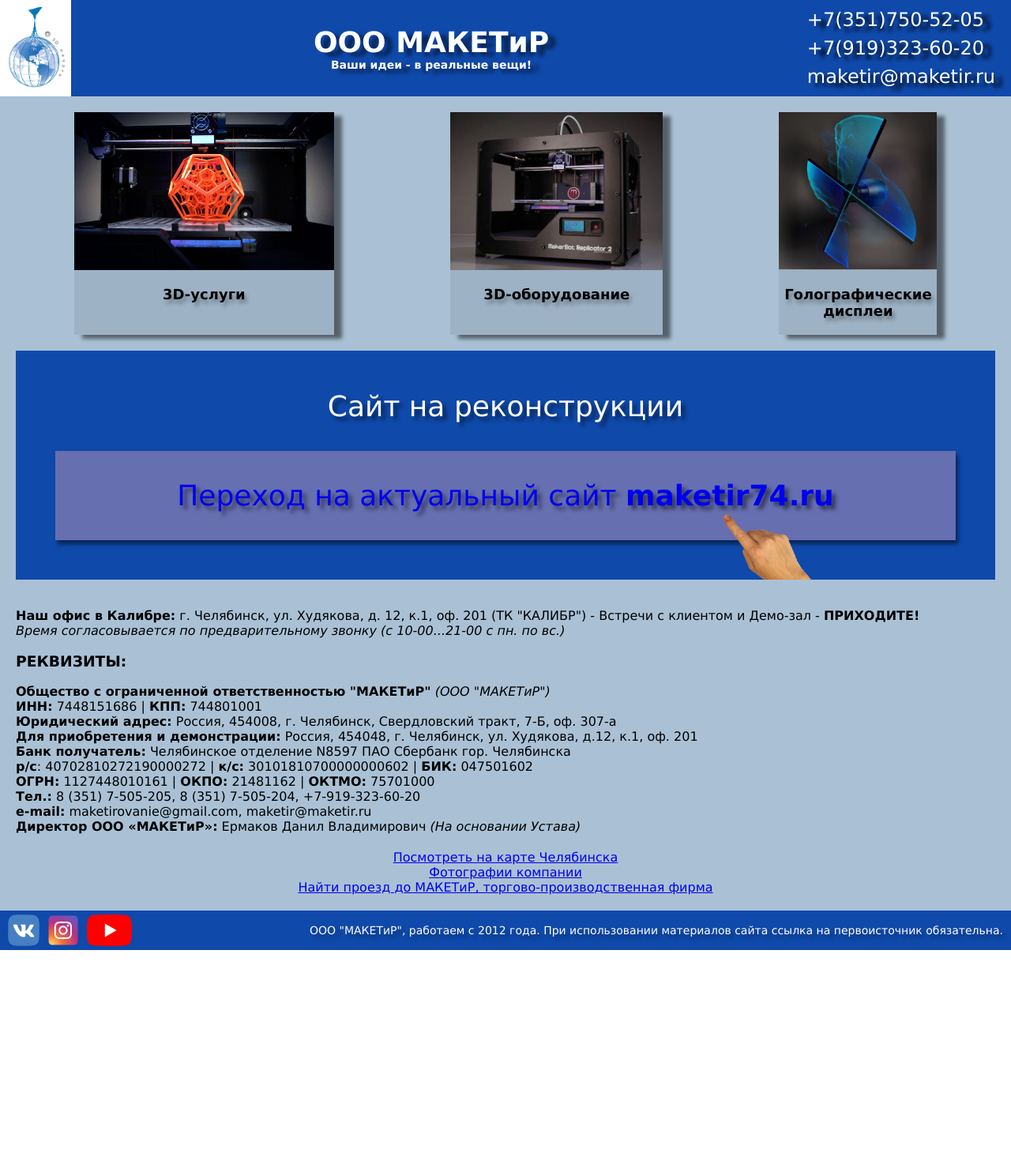
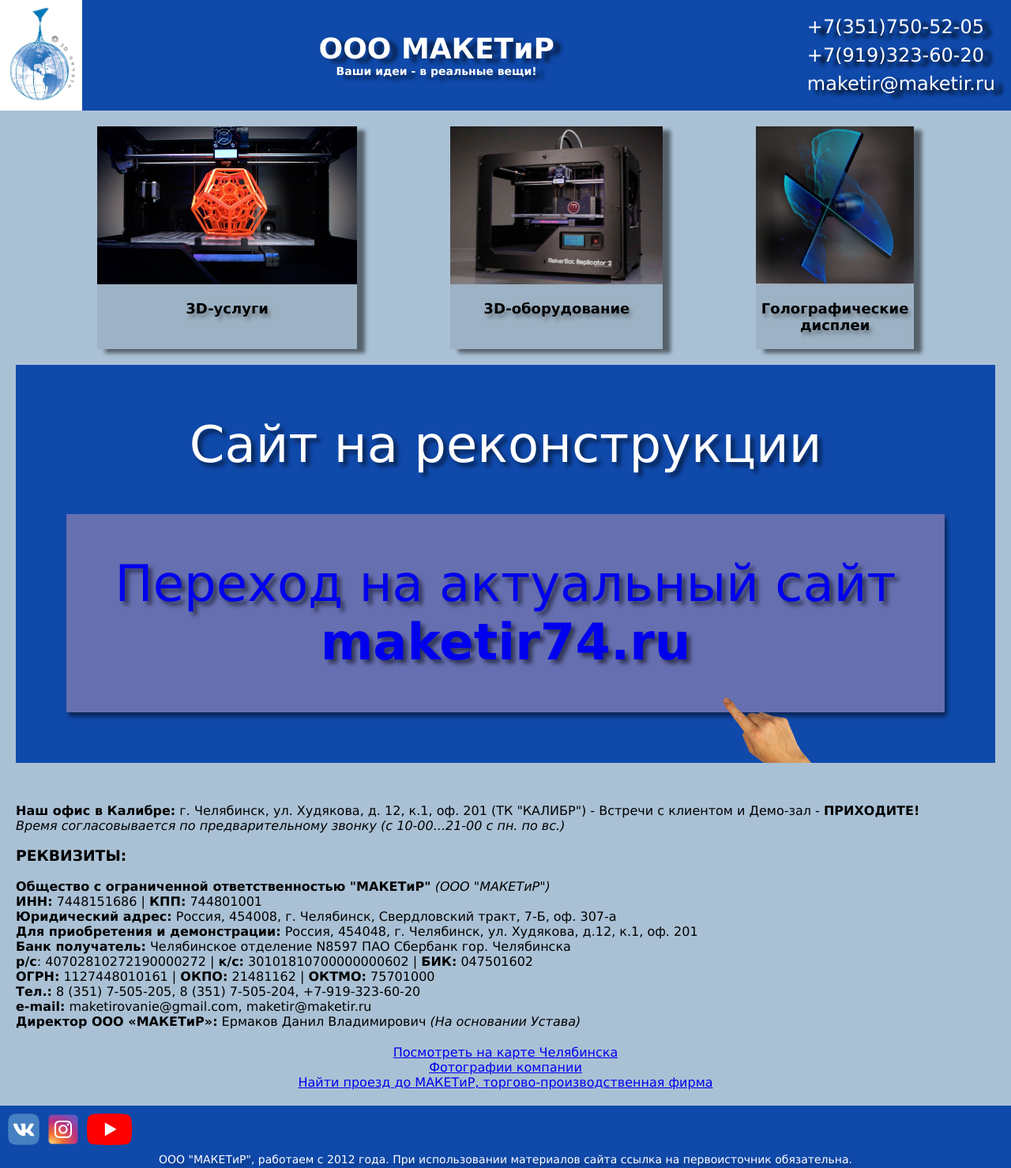
Before and after one commit to domstrueboy/maketir-stab, a plain HTML site: page index.html in a window 1280 px wide. Shown: the whole page at 79% size. Before the commit the page ends 1203 px from the top, so only its background shows below. Drawn offline with Linux system fonts and the light colour scheme; a script that the page names is missing.

Commit message:
other changes

```diff
--- a/index.html
+++ b/index.html
@@ -9,6 +9,7 @@
 </head>
 <body>
     <header>
+        <div class="header-wrapper">
             <img
                 class="logo"
                 src="img/logo.jpg"
@@ -19,6 +20,7 @@
                 </div>
                 <div class="moto">
                     Ваши идеи - в реальные вещи!
+                </div>
             </div>
         </div>
         <div class="contacts">
@@ -81,7 +83,7 @@
                 <a href="http://2gis.ru/chelyabinsk/center/61.369207,55.14808/zoom/16/routeTab/rsType/bus/to/61.369207,55.14808╎МАКЕТиР, торгово-производственная фирма?utm_medium=widget-source&utm_campaign=firmsonmap&utm_source=route">Найти проезд до МАКЕТиР, торгово-производственная фирма</a>
             </div>
             <script charset="utf-8" src="https://widgets.2gis.com/js/DGWidgetLoader.js"></script>
-            <script charset="utf-8">new DGWidgetLoader({"width":640,"height":600,"borderColor":"#a3a3a3","pos":{"lat":55.14873918833709,"lon":61.369199752807624,"zoom":16},"opt":{"city":"chelyabinsk"},"org":[{"id":"70000001017968915"}]});</script>
+            <script charset="utf-8">new DGWidgetLoader({"width":"100%","height":600,"borderColor":"#a3a3a3","pos":{"lat":55.14873918833709,"lon":61.369199752807624,"zoom":16},"opt":{"city":"chelyabinsk"},"org":[{"id":"70000001017968915"}]});</script>
             <noscript style="color:#c00;font-size:16px;font-weight:bold;">Виджет карты использует JavaScript. Включите его в настройках вашего браузера.</noscript>
         </section>
     </main>
@@ -103,10 +105,10 @@
                 </a>
             </li>
         </ul>
-        <span class="success">
+        <div>
             ООО "МАКЕТиР", работаем с 2012 года.
             При использовании материалов сайта ссылка на первоисточник обязательна.
-        </span>
+        </div>
     </footer>
 </body>
 </html>
--- a/style.css
+++ b/style.css
@@ -1,6 +1,7 @@
 body {
     font-family: Verdana, Geneva, Tahoma, sans-serif;
     margin: 0;
+    min-width: 320px;
 }
 ul {
     margin: 0;
@@ -13,33 +14,37 @@
     transform: scale(1.01);
     transition: .1s;
 }
-:root {
-    --header-height: 122px;
-    --footer-height: 50px;
-}
 header {
-    height: var(--header-height);
     background: #0F49AA;
     display: flex;
     align-items: center;
+    flex-wrap: wrap;
 }
 main {
-    min-height: calc(100vh - var(--header-height) - var(--footer-height));
     background: #AAC1D5;
     padding: 20px;
 }
 footer {
-    height: var(--footer-height);
     background: #0F49AA;
+    padding: 10px;
+}
+footer > div {
+    color: white;
+    font-size: 14px;
+    text-shadow: 5px 5px 5px rgba(0, 0, 0, .3);
+    margin-top: 10px;
+    text-align: center;
+}
+.header-wrapper {
     display: flex;
+    flex-grow: 1;
     align-items: center;
-    padding: 0 10px;
 }
 .title-wrapper {
     margin: 0 auto;
     font-weight: bold;
     color: white;
-    padding: 16px 120px;
+    padding: 16px;
     text-align: center;
 }
 .title {
@@ -62,17 +67,21 @@
     text-shadow: 10px 5px 5px black;
 }
 .logo {
-    height: 100%;
+    max-height: 140px;
 }
 .tiles__list {
     display: flex;
-    justify-content: space-around;
-    margin-bottom: 20px;
+    overflow-x: scroll;
 }
 .tile {
     list-style: none;
     background: rgb(157, 178, 196);
     box-shadow: 10px 5px 5px rgba(0, 0, 0, .5);
+    margin: 0 auto;
+    margin-bottom: 20px;
+}
+.tile:not(:first-child) {
+    margin-left: 15px;
 }
 .tile__img {
     max-height: 200px;
@@ -86,23 +95,23 @@
 }
 .under-construction {
     color: white;
-    font-size: 36px;
-    padding: 50px;
+    font-size: 5vw;
+    padding: 5vw;
     background: #0F49AA;
     text-align: center;
-    margin-bottom: 36px;
+    margin-bottom: 4vw;
     position: relative;
     overflow: hidden;
 }
 .under-construction__info {
-    margin-bottom: 36px;
+    margin-bottom: 4vw;
     text-shadow: 5px 5px 5px rgba(0, 0, 0, .5);
 }
 .under-construction__link {
     display: block;
     background: #666FB0;
     text-decoration: none;
-    padding: 36px;
+    padding: 4vw;
     text-shadow: 5px 5px 5px rgba(0, 0, 0, .5);
     box-shadow: 3px 5px 5px rgba(0, 0, 0, .5);
 }
@@ -128,8 +137,6 @@
 .social-links {
     list-style-type: none;
     display: flex;
-    align-items: center;
-    height: 100%;
 }
 .social-item {
     margin-right: 10px;
@@ -140,9 +147,3 @@
 .social-image {
     height: 40px;
 }
-.success {
-    color: white;
-    margin-left: auto;
-    font-size: 14px;
-    text-shadow: 5px 5px 5px rgba(0, 0, 0, .3);
-}
```
Lines whose indentation alone changed are shown as unchanged.
